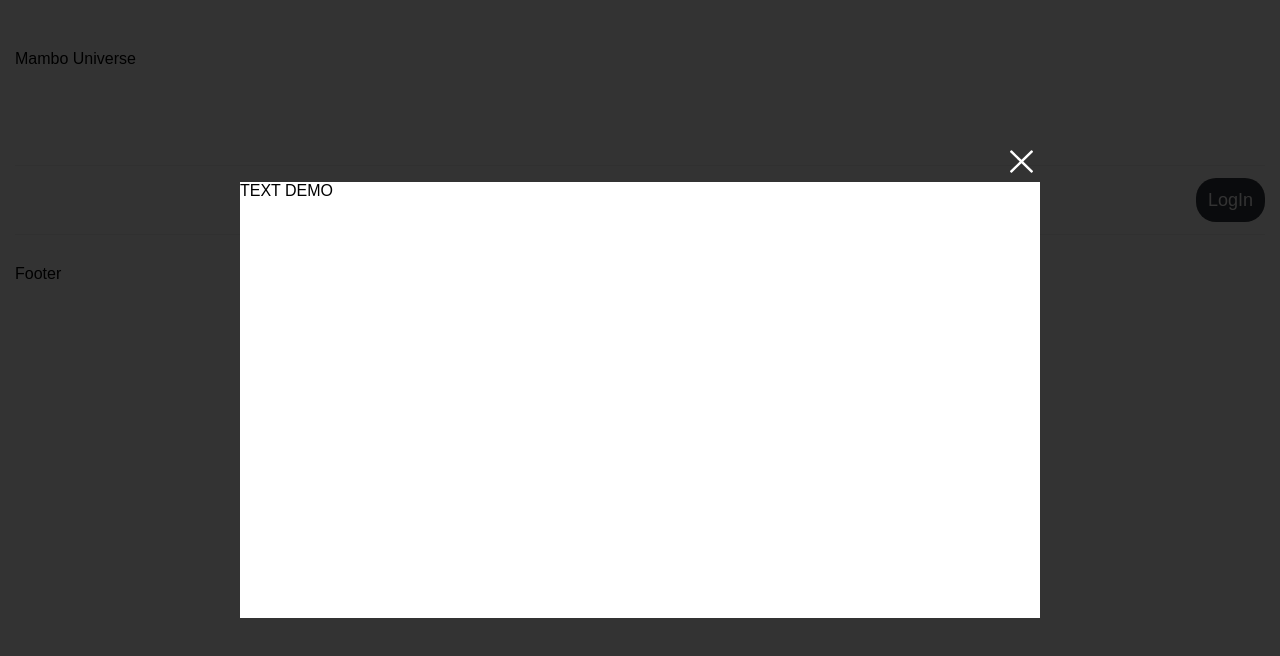
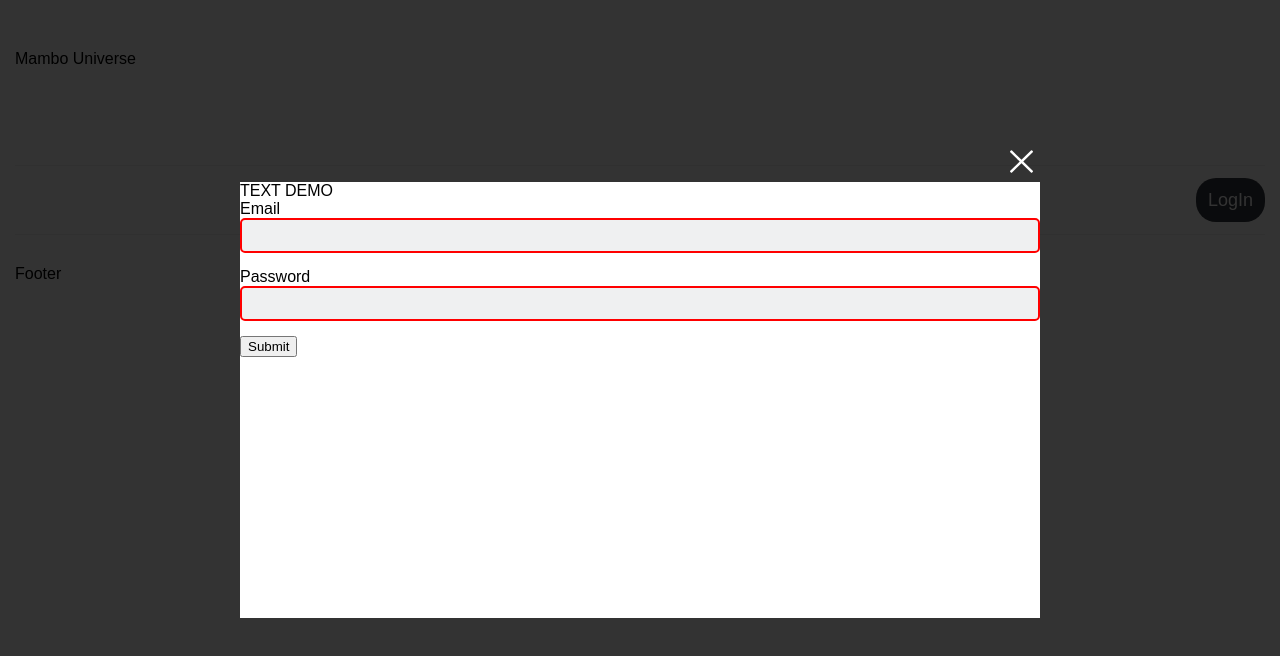
Before and after one commit to enricvelasco/mambo-universe-frontend, a React app: page /login in a window 1280 px wide. Shown: the top 656 px of the page. Built offline with nearby package versions, Linux system fonts and the light colour scheme.

Commit message:
login v1

```diff
--- /dev/null
+++ b/src/components/common/inputs/text-input/index.js
@@ -0,0 +1,3 @@
+import TextInput from './text-input'
+
+export default TextInput
--- /dev/null
+++ b/src/components/common/inputs/text-input/style.js
@@ -0,0 +1,35 @@
+import styled, { css } from 'styled-components'
+import { fonts } from '../../../../styles/config/fonts'
+import { colors } from '../../../../styles/config/colors'
+
+const requiredBorder = css`
+  border: 2px solid red;
+`
+
+export const InputContainer = styled.div`
+  margin-bottom: 15px;
+`
+
+export const Input = styled.input`
+  width: 100%;
+  height: 35px;
+  border-radius: 5px;
+  font-size: 16px;
+  font-family: ${fonts.secondaryFont};
+  color: ${colors.inputTextColor};
+  padding: 5px 10px;
+  background-color: ${colors.inputBackgroundColorDefault};
+  border: 1px solid ${colors.inputBorderColorDefault};
+  ${({ required }) => required && requiredBorder};
+  ${({ isError }) => isError && requiredBorder};
+  &:focus {
+    outline: none;
+    background-color: ${colors.inputBackgroundColorFocus};
+  }
+`
+
+export const Title = styled.div`
+  font-size: 16px;
+  color: ${colors.inputTextColor};
+  font-size: ${fonts.primaryFont};
+`
--- /dev/null
+++ b/src/components/common/inputs/text-input/text-input.js
@@ -0,0 +1,30 @@
+import React, { useState } from 'react'
+import { InputContainer, Input, Title } from './style'
+
+const TextInput = ({
+  type = 'text',
+  isRequired = false,
+  name,
+  title,
+  isError = false,
+  onChange
+}) => {
+  const [required, setRequired] = useState(isRequired)
+
+  const onTextChange = (e) => {
+    setRequired(false)
+    if (isRequired && e.target.value === '') {
+      setRequired(true)
+    }
+    onChange(e.target.value)
+  }
+
+  return (
+    <InputContainer>
+      <Title>{title}</Title>
+      <Input type={type} name={name} required={required} isError={isError} onChange={onTextChange} />
+    </InputContainer>
+  )
+}
+
+export default TextInput
--- a/src/components/presentational/modals/login-modal/login-modal.js
+++ b/src/components/presentational/modals/login-modal/login-modal.js
@@ -1,9 +1,25 @@
-import React from 'react'
+import React, { useState } from 'react'
 import Layout from '../components/layout'
 import { navigate } from '@reach/router'
 import { ModalRow } from './styles'
+import TextInput from '../../../common/inputs/text-input'
+import { sigInUserWithEmail } from '../../../../services/login'
 
 const LoginModal = ({ close }) => {
+  const [email, setEmail] = useState('')
+  const [password, setPassword] = useState('')
+
+  const handleSubmit = (event) => {
+    event.preventDefault()
+    sigInUserWithEmail(email, password)
+      .then(() => {
+        onClose()
+      })
+      .catch(err => {
+        console.log('ERROR', err)
+      })
+  }
+
   const onClose = () => {
     navigate('/')
     close()
@@ -12,6 +28,11 @@ const LoginModal = ({ close }) => {
     <Layout closeAction={onClose}>
       <ModalRow>
         TEXT DEMO
+        <form onSubmit={handleSubmit}>
+          <TextInput title='Email' type='email' isRequired onChange={(text) => setEmail(text)} />
+          <TextInput title='Password' type='password' isRequired onChange={(text) => setPassword(text)} />
+          <input type='submit' value='Submit' />
+        </form>
       </ModalRow>
     </Layout>
   )
--- a/src/styles/config/colors.js
+++ b/src/styles/config/colors.js
@@ -4,5 +4,10 @@ export const colors = {
   borderColor: '#F0F0F0',
   lightText: '#ffffff',
   darkText: '#363940',
-  modalBackgroundColor: '#ffffff'
+  modalBackgroundColor: '#ffffff',
+
+  inputBorderColorDefault: '#777777',
+  inputBackgroundColorDefault: '#eff0f1',
+  inputBackgroundColorFocus: '#ffffff',
+  inputTextColor: '#000000'
 }
```
